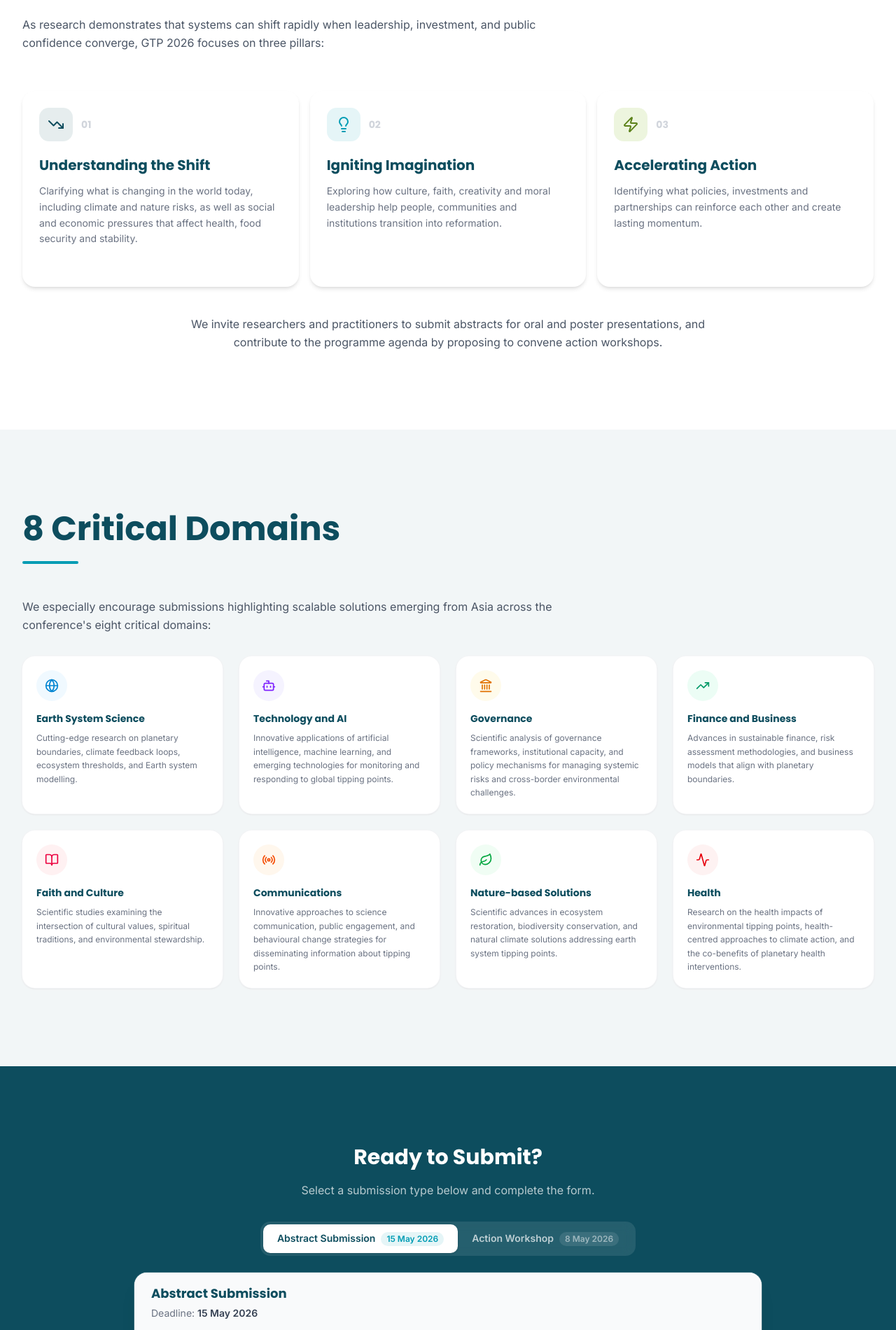
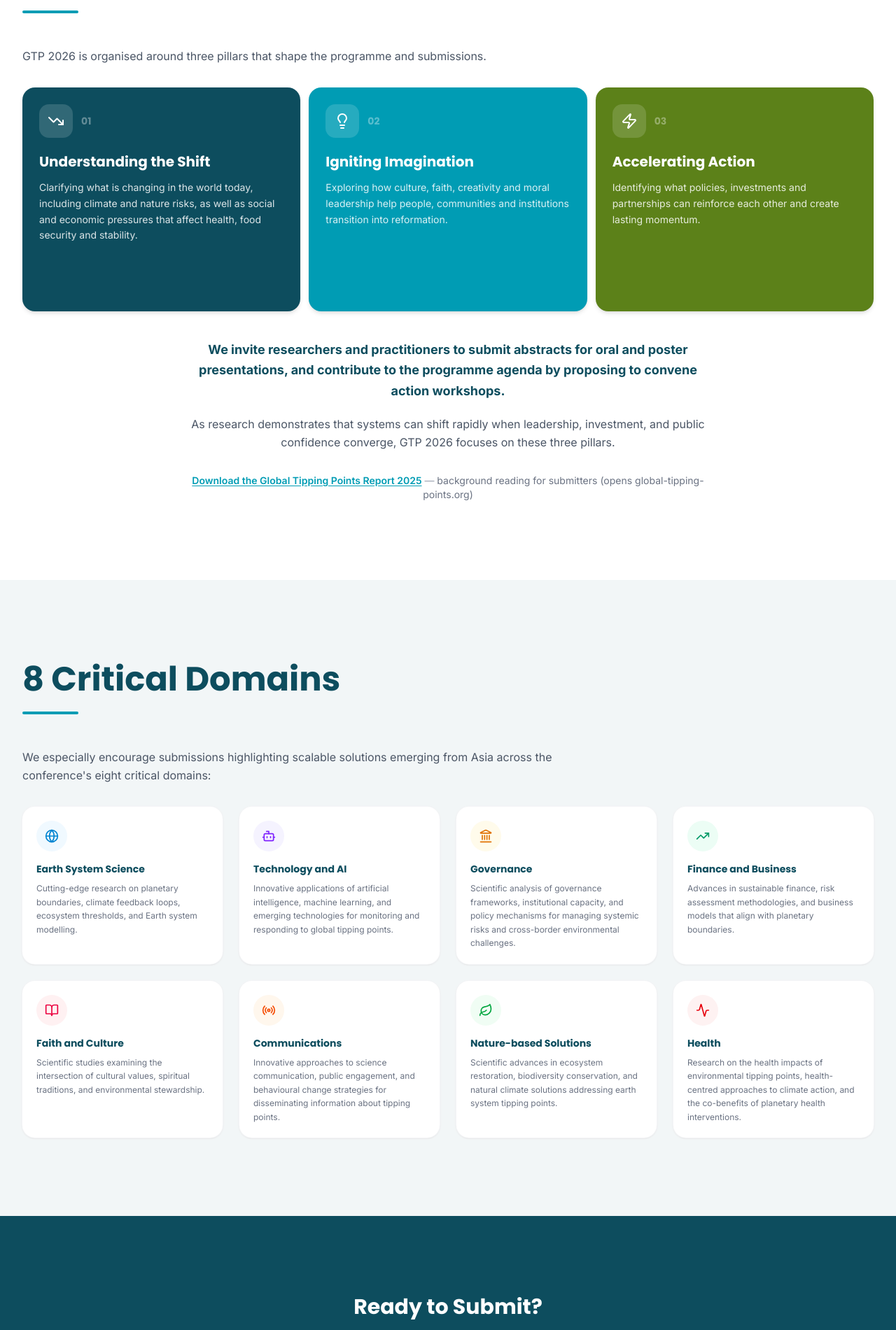
Before and after one commit to AmeerulH/scph-website, a Next.js app: page /events/gtp-2026/submissions in a window 1280 px wide. Shown: the part 679-2580 px from the top of the page at 70% size. Built offline with nearby package versions, Linux system fonts and the light colour scheme.

Commit message:
chore: updated submissions page

```diff
--- a/src/app/events/gtp-2026/get-involved/actions.ts
+++ b/src/app/events/gtp-2026/get-involved/actions.ts
@@ -3,6 +3,19 @@
 import { Resend } from "resend";
 
 const resend = new Resend(process.env.RESEND_API_KEY);
+
+/**
+ * GTP 2026 enquiry inbox (Get Involved + embedded forms on GTP About & SCPH home).
+ * Set `GTP_CONTACT_EMAIL` in `.env.local` (e.g. scph_gtpc2026@sunway.edu.my).
+ * Falls back to `CONTACT_EMAIL` if unset.
+ */
+function getGtpContactRecipient(): string | undefined {
+  return (
+    process.env.GTP_CONTACT_EMAIL?.trim() ||
+    process.env.CONTACT_EMAIL?.trim() ||
+    undefined
+  );
+}
 
 export type ContactFormState = { error?: string; success?: boolean } | null;
 
@@ -18,9 +31,11 @@
     return { error: "Please fill in all fields." };
   }
 
-  const recipient = process.env.CONTACT_EMAIL;
+  const recipient = getGtpContactRecipient();
   if (!recipient) {
-    console.error("CONTACT_EMAIL is not set in environment variables");
+    console.error(
+      "GTP_CONTACT_EMAIL or CONTACT_EMAIL is not set in environment variables",
+    );
     return { error: "Contact form is not configured. Please try again later." };
   }
 
--- a/src/app/events/gtp-2026/submissions/page.tsx
+++ b/src/app/events/gtp-2026/submissions/page.tsx
@@ -2,6 +2,7 @@
 
 import { useState } from "react";
 import Image from "next/image";
+import Link from "next/link";
 import {
   TrendingDown,
   Lightbulb,
@@ -38,8 +39,8 @@
         <span className="inline-block rounded-full border border-white/30 bg-white/10 px-4 py-1.5 text-xs font-semibold uppercase tracking-[0.15em] text-white/80 backdrop-blur-sm">
           GTP 2026
         </span>
-        <h1 className="mt-6 font-heading text-3xl font-bold leading-tight text-white sm:text-4xl md:text-5xl lg:text-6xl">
-          Submissions
+        <h1 className="mt-6 font-heading text-2xl font-bold leading-tight text-white sm:text-3xl md:text-4xl lg:text-5xl">
+          Call for Abstract and Action Workshop Proposal Submissions
         </h1>
         <div className="mx-auto mt-6 h-1 w-20 rounded-full bg-gtp-teal" />
         <p className="mx-auto mt-6 max-w-2xl text-base text-white/70 md:text-lg">
@@ -59,24 +60,36 @@
     icon: TrendingDown,
     title: "Understanding the Shift",
     body: "Clarifying what is changing in the world today, including climate and nature risks, as well as social and economic pressures that affect health, food security and stability.",
-    iconBg: "bg-gtp-dark-teal/10",
-    iconColour: "text-gtp-dark-teal",
+    cardClass: "bg-gtp-dark-teal text-white ring-white/10",
+    iconWrap: "bg-white/15",
+    iconColour: "text-white",
+    bodyClass: "text-white/85",
+    numClass: "text-white/35",
+    titleClass: "text-white",
   },
   {
     num: "02",
     icon: Lightbulb,
     title: "Igniting Imagination",
     body: "Exploring how culture, faith, creativity and moral leadership help people, communities and institutions transition into reformation.",
-    iconBg: "bg-gtp-teal/10",
-    iconColour: "text-gtp-teal",
+    cardClass: "bg-gtp-teal text-white ring-white/10",
+    iconWrap: "bg-white/15",
+    iconColour: "text-white",
+    bodyClass: "text-white/85",
+    numClass: "text-white/35",
+    titleClass: "text-white",
   },
   {
     num: "03",
     icon: Zap,
     title: "Accelerating Action",
     body: "Identifying what policies, investments and partnerships can reinforce each other and create lasting momentum.",
-    iconBg: "bg-gtp-green/15",
-    iconColour: "text-gtp-dark-green",
+    cardClass: "bg-gtp-dark-green text-white ring-white/10",
+    iconWrap: "bg-white/15",
+    iconColour: "text-white",
+    bodyClass: "text-white/85",
+    numClass: "text-white/35",
+    titleClass: "text-white",
   },
 ];
 
@@ -87,42 +100,76 @@
       theme="gtp"
       background="default"
     >
-      <p className="mb-10 max-w-3xl text-left text-base leading-relaxed text-gray-600">
-        As research demonstrates that systems can shift rapidly when leadership,
-        investment, and public confidence converge, GTP 2026 focuses on three
-        pillars:
+      <p className="mb-8 max-w-3xl text-left text-base leading-relaxed text-gray-600">
+        GTP 2026 is organised around three pillars that shape the programme and
+        submissions.
       </p>
 
-      <StaggerReveal className="flex gap-4 overflow-x-auto snap-x snap-mandatory px-4 py-4 pb-2 [&::-webkit-scrollbar]:hidden md:grid md:grid-cols-3 md:overflow-x-visible md:px-0 md:pb-0">
-        {pillars.map(({ num, icon: Icon, title, body, iconBg, iconColour }) => (
+      <StaggerReveal
+        className="flex flex-col gap-4 md:flex-row md:items-stretch md:gap-3"
+        itemClassName="w-full min-w-0 flex-1 basis-0 md:flex-[1_1_0%] md:transition-[flex-grow] md:duration-500 md:ease-in-out md:hover:flex-grow-[1.45]"
+      >
+        {pillars.map(
+          ({
+            num,
+            icon: Icon,
+            title,
+            body,
+            cardClass,
+            iconWrap,
+            iconColour,
+            bodyClass,
+            numClass,
+            titleClass,
+          }) => (
             <div
               key={num}
-            className="w-[85vw] max-w-[85vw] flex-shrink-0 snap-center flex min-h-[280px] flex-col rounded-2xl bg-white p-6 shadow-md transition-all duration-300 hover:-translate-y-1 hover:shadow-lg md:w-auto md:max-w-none"
+              className={`flex h-full min-h-[280px] w-full flex-col rounded-2xl p-6 shadow-md ring-1 md:min-h-[320px] ${cardClass}`}
             >
               <div className="mb-5 flex items-center gap-3">
                 <div
-                className={`flex h-12 w-12 items-center justify-center rounded-xl ${iconBg}`}
+                  className={`flex h-12 w-12 items-center justify-center rounded-xl ${iconWrap}`}
                 >
                   <Icon className={`h-6 w-6 ${iconColour}`} />
                 </div>
-              <span className="font-heading text-sm font-bold text-gray-300">
+                <span className={`font-heading text-sm font-bold ${numClass}`}>
                   {num}
                 </span>
               </div>
-            <h3 className="font-heading text-xl font-bold text-gtp-dark-teal">
+              <h3 className={`font-heading text-xl font-bold ${titleClass}`}>
                 {title}
               </h3>
-            <p className="mt-3 flex-1 text-sm leading-relaxed text-gray-500">
+              <p className={`mt-3 flex-1 text-sm leading-relaxed ${bodyClass}`}>
                 {body}
               </p>
             </div>
-        ))}
+          ),
+        )}
       </StaggerReveal>
 
-      <p className="mx-auto mt-10 max-w-3xl text-center text-base leading-relaxed text-gray-600">
+      <p className="mx-auto mt-10 max-w-3xl text-center text-base font-bold leading-relaxed text-gtp-dark-teal md:text-lg">
         We invite researchers and practitioners to submit abstracts for oral and
         poster presentations, and contribute to the programme agenda by
         proposing to convene action workshops.
+      </p>
+      <p className="mx-auto mt-5 max-w-3xl text-center text-sm leading-relaxed text-gray-600 md:text-base">
+        As research demonstrates that systems can shift rapidly when leadership,
+        investment, and public confidence converge, GTP 2026 focuses on these three
+        pillars.
+      </p>
+      <p className="mx-auto mt-8 max-w-3xl text-center text-sm text-gray-600">
+        <Link
+          href="https://global-tipping-points.org/download/1418/"
+          target="_blank"
+          rel="noopener noreferrer"
+          className="font-semibold text-gtp-teal underline underline-offset-2 hover:text-gtp-dark-teal"
+        >
+          Download the Global Tipping Points Report 2025
+        </Link>
+        <span className="text-gray-400"> — </span>
+        <span className="text-gray-500">
+          background reading for submitters (opens global-tipping-points.org)
+        </span>
       </p>
     </SectionWrapper>
   );
@@ -223,8 +270,16 @@
 // ─── CTA Section ──────────────────────────────────────────────────────────────
 
 const TABS = [
-  { id: "abstract", label: "Abstract Submission", deadline: "15 May 2026" },
-  { id: "workshop", label: "Action Workshop", deadline: "8 May 2026" },
+  {
+    id: "abstract",
+    label: "Abstract Submission",
+    deadline: "15 May 2026, 23:59 (GMT+8)",
+  },
+  {
+    id: "workshop",
+    label: "Action Workshop Proposal Submission",
+    deadline: "8 May 2026, 23:59 (GMT+8)",
+  },
 ] as const;
 
 type TabId = (typeof TABS)[number]["id"];
@@ -252,22 +307,13 @@
               key={tab.id}
               type="button"
               onClick={() => setActiveTab(tab.id)}
-              className={`flex-1 rounded-lg px-5 py-2.5 text-sm font-semibold transition-all duration-200 sm:flex-none ${
+              className={`flex-1 rounded-lg px-3 py-2.5 text-center text-xs font-semibold leading-snug transition-all duration-200 sm:flex-none sm:px-5 sm:text-sm ${
                 activeTab === tab.id
                   ? "bg-white text-gtp-dark-teal shadow"
                   : "text-white/70 hover:text-white"
               }`}
             >
               {tab.label}
-              <span
-                className={`ml-2 hidden rounded-full px-2 py-0.5 text-xs sm:inline-block ${
-                  activeTab === tab.id
-                    ? "bg-gtp-teal/10 text-gtp-teal"
-                    : "bg-white/10 text-white/50"
-                }`}
-              >
-                {tab.deadline}
-              </span>
             </button>
           ))}
         </div>
```
Also changed, not shown: src/app/events/gtp-2026/submissions/workshop-form.tsx (+50 -14 lines). Lines whose indentation alone changed are shown as unchanged.
